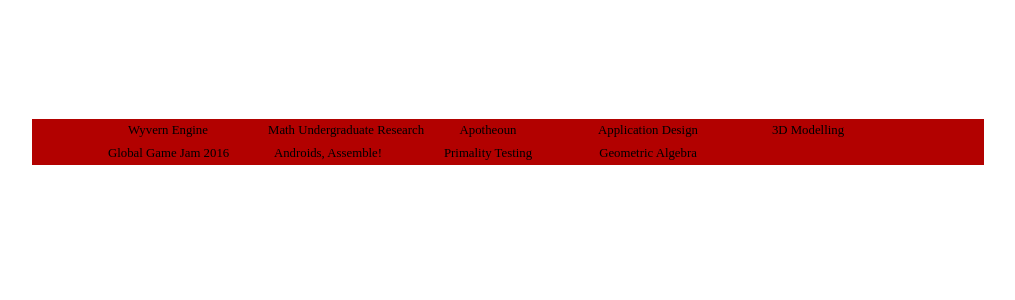
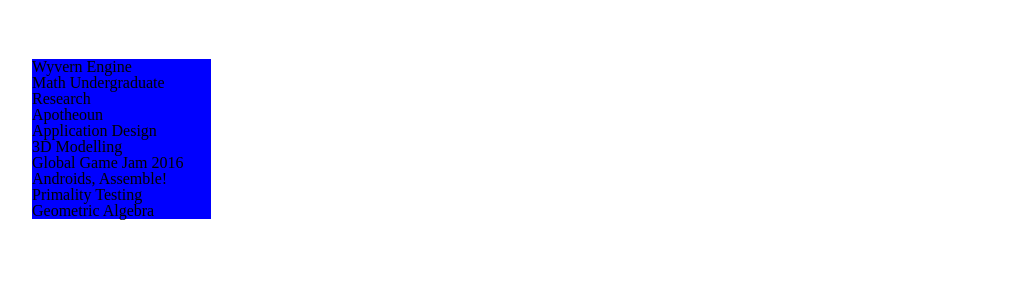
Before and after one commit to Abhalphiest/portfolio, a PHP site: page /projects/projects.html in a window 1280 px wide. Shown: the part 141-441 px from the top of the page, without its empty margins (96-1111 px from the left). Run offline with PHP 8.4, Linux system fonts and the light colour scheme; some libraries are stand-ins or nearby versions.

Commit message:
started debugging the css for projects page

```diff
--- a/css/projects.css
+++ b/css/projects.css
@@ -35,3 +35,9 @@
 {
 	cursor:pointer;
 }
+#projectSubnav
+{
+	width:20%;
+	float:left;
+	background-color:blue;
+}
--- a/projects/projects.html
+++ b/projects/projects.html
@@ -93,8 +93,7 @@ console.log($("#"+section).attr("class"));
 
 
 <article id="main"> <!-- for the entire body of content -->
-<nav id="projectSubnav">
-<ul>
+<ul id="projectSubnav">
 <li onclick="sectionSwitch('#wyvern')"> Wyvern Engine</li>
 <li onclick="sectionSwitch('#research')"> Math Undergraduate Research </li>
 <li onclick="sectionSwitch('#apotheoun')"> Apotheoun </li>
@@ -105,7 +104,6 @@ console.log($("#"+section).attr("class"));
 <li onclick="sectionSwitch('#primality')"> Primality Testing </li>
 <li onclick="sectionSwitch('#geomAlg')"> Geometric Algebra </a> </li>
 </ul>
-</nav>
 
 <div id="wyvern" class="project">
 	<h1> Wyvern Engine </h1>
```
